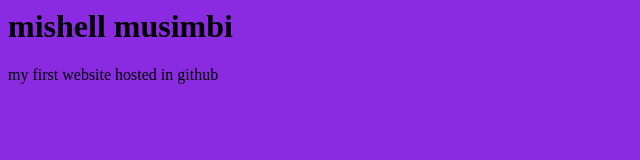
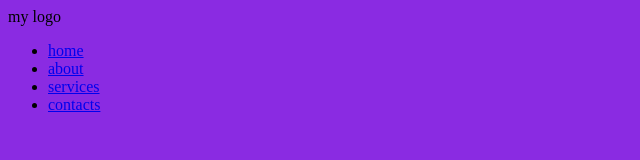
Before and after one commit to nrcfstudents/michellmusimbi, a plain HTML site: page index.html in a window 1280 px wide. Shown: the whole page, without its empty margins (0-640 px from the left). Drawn offline with Linux system fonts and the light colour scheme.

Commit message:
index updates

```diff
--- a/index.html
+++ b/index.html
@@ -6,7 +6,21 @@
 	<link rel="stylesheet" type="text/css" href="styles.css">
 </head>
 <body>
-<h1>mishell musimbi</h1>
-<p>my first website hosted in github</p>
+	<!--navigation bar-->
+	<nav class="navbar">
+		<div class="logo">
+			my logo
+		</div>
+		<ul class="nav-links">
+			<li><a href="index.html">home</a></li>
+			<li><a href="#about">about</a></li>
+			<li><a href="#services">services</li>
+				<li><a href="#contacts">contacts</li>
+
+		</ul>
+	</nav>
+
+
+
 </body>
 </html>
```
